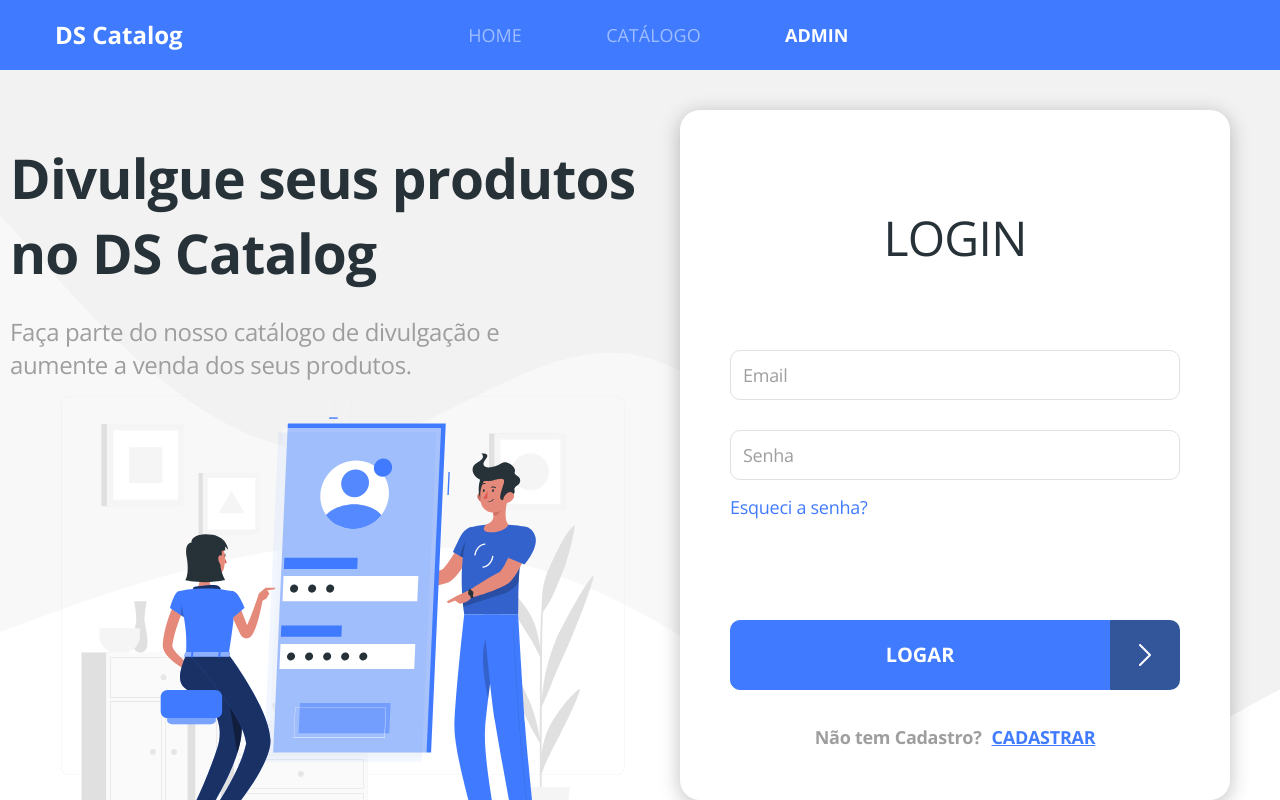
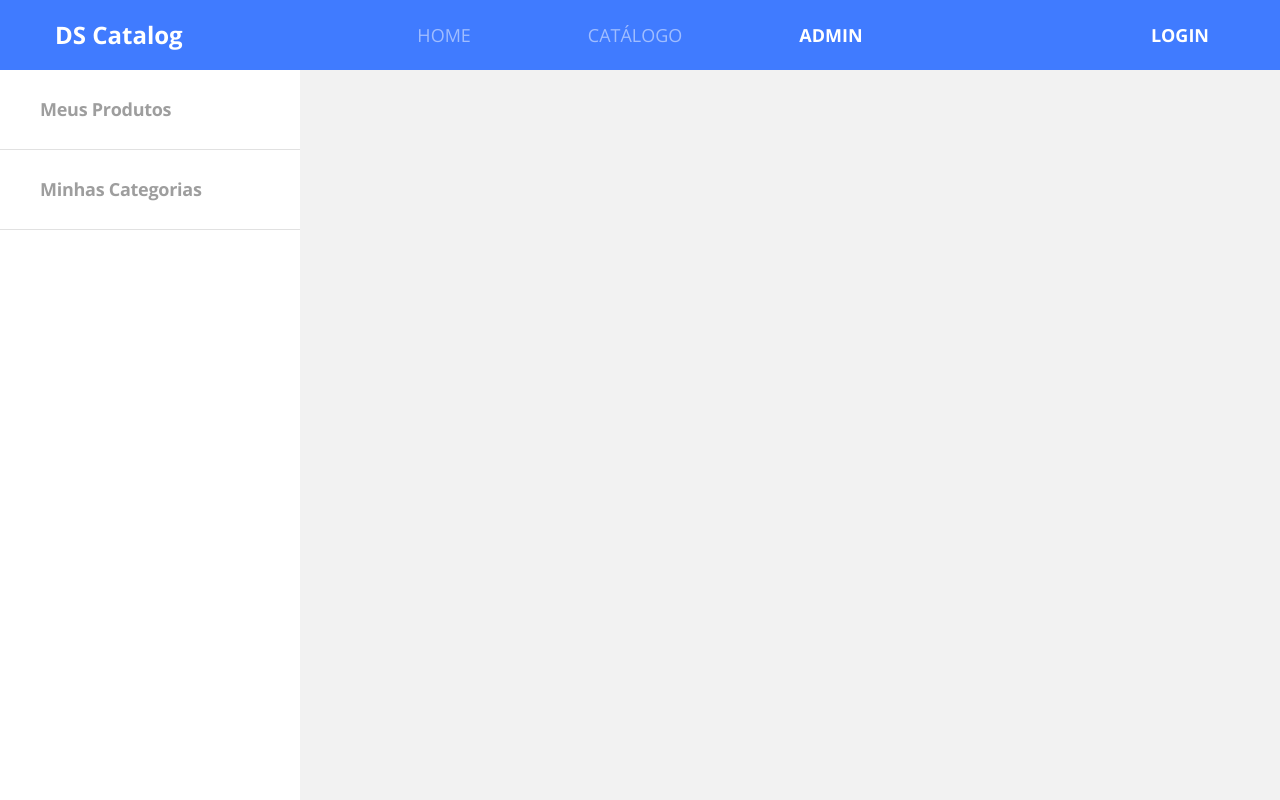
Before and after one commit to raphaelfontoura/dscatalog-bootcamp, a React (Create React App) app in the folder front-web/: page /admin/auth/login in a window 1280 px wide. Shown: the top 800 px of the page. Built offline with nearby package versions, Linux system fonts and the light colour scheme.

Commit message:
finish login/logout layout

```diff
--- a/front-web/src/Routes.tsx
+++ b/front-web/src/Routes.tsx
@@ -21,8 +21,8 @@
             <Route path="/products/:productId">
                 <ProductDetails />
             </Route>
-            <Redirect from="/admin/auth" to="/admin/auth/login" exact />
-            <Route path="/admin/auth">
+            <Redirect from="/auth" to="/auth/login" exact />
+            <Route path="/auth">
                 <Auth />
             </Route>
             <Redirect from="/admin" to="/admin/products" exact />
--- a/front-web/src/core/components/Navbar/index.tsx
+++ b/front-web/src/core/components/Navbar/index.tsx
@@ -1,30 +1,66 @@
-import React from "react";
-import { Link, NavLink } from "react-router-dom";
-import "./styles.scss";
+import './styles.scss';
 
-const Navbar = () => (
+import { getAccessTokenDecoded, logout } from 'core/utils/auth';
+import React, { useEffect, useState } from 'react';
+import { Link, NavLink, useLocation } from 'react-router-dom';
+
+const Navbar = () => {
+
+    const [currentUser, setCurrentUser] = useState('');
+    const location = useLocation();
+
+    useEffect(() => {
+        const currentUserData = getAccessTokenDecoded();
+        setCurrentUser(currentUserData.user_name);
+    }, [location]);
+
+    const handleLogout = (event: React.MouseEvent<HTMLAnchorElement, MouseEvent>) => {
+        event.preventDefault();
+        logout();
+    }
+
+    return (
         <nav className="row bg-primary main-nav">
-        <div className="col-2">
+            <div className="col-3">
                 <Link to="/" className="nav-logo-text">
                     <h4>DS Catalog</h4>
                 </Link>
             </div>
-        <div className="col-6 offset-2">
+            <div className="col-6">
                 <ul className="main-menu">
                     <li>
                         {/* activeClassName default é 'active'. Pode ser customizado com activeClassName */}
-                    <NavLink to="/" activeClassName="active" exact>HOME</NavLink>
+                        <NavLink className="nav-link" to="/" activeClassName="active" exact>HOME</NavLink>
                     </li>
                     <li>
-                    <NavLink to="/products">CATÁLOGO</NavLink>
+                        <NavLink className="nav-link" to="/products">CATÁLOGO</NavLink>
                     </li>
                     <li>
-                    <NavLink to="/admin">ADMIN</NavLink>
+                        <NavLink className="nav-link" to="/admin">ADMIN</NavLink>
                     </li>
                 </ul>
             </div>
+            <div className="col-3 text-right">
+                {currentUser && (
+                    <>
+                        {currentUser}
+                        <a
+                            href="#logout"
+                            className="nav-link active d-inline"
+                            onClick={handleLogout}>
+                            LOGOUT
+                        </a>
+                    </>
+                )}
+                {!currentUser && (
+                    <Link to="/auth/login" className="nav-link active">
+                        LOGIN
+                    </Link>
+                )}
+            </div>
 
         </nav>
-);
+    )
+};
 
 export default Navbar;
--- a/front-web/src/core/components/Navbar/styles.scss
+++ b/front-web/src/core/components/Navbar/styles.scss
@@ -3,20 +3,28 @@
     color: white;
     align-items: center;
     padding-left: 40px;
+    padding-right: 40px;
     margin-left: 0;
     margin-right: 0;
 
 }
+
 .nav-logo-text {
     color: white;
 }
 
 .main-menu {
     display: flex;
+    justify-content: center;
+
+    li:nth-child(2) {
+        margin-left: 85px;
+        margin-right: 85px;
+    }
+}
+
+.nav-link {
     font-size: 18px;
-    width: 380px;
-    justify-content: space-between;
-    a {
     font-style: normal;
     color: rgba(255, 255, 255, 0.5);
 
@@ -28,4 +36,3 @@
         color: #FFF;
     }
 }
-}
--- a/front-web/src/core/components/Routes/PrivateRoute.tsx
+++ b/front-web/src/core/components/Routes/PrivateRoute.tsx
@@ -18,7 +18,7 @@
           return (
             <Redirect
               to={{
-                pathname: "/admin/auth/login",
+                pathname: "/auth/login",
                 state: { from: location }
               }}
             />
--- a/front-web/src/core/utils/auth.ts
+++ b/front-web/src/core/utils/auth.ts
@@ -1,4 +1,5 @@
 import jwtDecode from "jwt-decode";
+import history from "./history";
 
 export const CLIENT_ID = "dscatalog";
 export const CLIENT_SECRET = "dscatalog123";
@@ -16,7 +17,7 @@
 
 type AccessToken = {
   exp: number;
-  username: string;
+  user_name: string;
   authorities: Role[];
 };
 
@@ -57,3 +58,8 @@
   const { authorities } = getAccessTokenDecoded();
   return routeRoles.some((role) => authorities?.includes(role));
 };
+
+export const logout = () => {
+  localStorage.removeItem('authData');
+  history.replace('/auth/login');
+}
--- a/front-web/src/core/utils/request.ts
+++ b/front-web/src/core/utils/request.ts
@@ -1,7 +1,7 @@
-import axios, { Method } from "axios";
-import { CLIENT_ID, CLIENT_SECRET, getSessionData } from "./auth";
+import axios, { Method } from 'axios';
 import qs from 'qs';
-import history from "./history";
+
+import { CLIENT_ID, CLIENT_SECRET, getSessionData, logout } from './auth';
 
 type RequestParams = {
   method?: Method;
@@ -9,12 +9,12 @@
   data?: object | string;
   params?: object;
   headers?: object;
-}
+};
 
 type LoginData = {
   username: string;
   password: string;
-}
+};
 
 const BASE_URL = "http://localhost:8080"; //url to local port app and proxy on package.json will be translate to localhost:8080
 
@@ -22,42 +22,58 @@
   (response) => response,
   (error) => {
     if (error.response.status === 401) {
-            history.push("/admin/auth/login");
+      logout();
     }
     return Promise.reject(error);
   }
-)
+);
 
-export const makeRequest = ({ method = "GET", url, data, params, headers }:RequestParams) => {
+export const makeRequest = ({
+  method = "GET",
+  url,
+  data,
+  params,
+  headers,
+}: RequestParams) => {
   return axios({
     method,
     url: `${BASE_URL}${url}`,
     data,
     params,
-        headers
+    headers,
   });
-}
+};
 
-export const makePrivateRequest = ({ method = "GET", url, data, params }: RequestParams) => {
+export const makePrivateRequest = ({
+  method = "GET",
+  url,
+  data,
+  params,
+}: RequestParams) => {
   const sessionData = getSessionData();
 
   const headers = {
-        'Authorization': `Bearer ${sessionData.access_token}`
-    }
+    Authorization: `Bearer ${sessionData.access_token}`,
+  };
 
   return makeRequest({ method, url, data, params, headers });
-}
+};
 
 export const makeLogin = (loginData: LoginData) => {
   const token = `${CLIENT_ID}:${CLIENT_SECRET}`;
 
   const headers = {
     Authorization: `Basic ${window.btoa(token)}`,
-        'Content-Type': 'application/x-www-form-urlencoded',
-    }
+    "Content-Type": "application/x-www-form-urlencoded",
+  };
 
-    const payload = qs.stringify({ ...loginData, grant_type: 'password' });
+  const payload = qs.stringify({ ...loginData, grant_type: "password" });
   // const payload = `username=${loginData.username}&password=${loginData.password}&grant_type=password`
 
-    return makeRequest({ url: '/oauth/token', data: payload, method: 'POST', headers: headers });
-}
+  return makeRequest({
+    url: "/oauth/token",
+    data: payload,
+    method: "POST",
+    headers: headers,
+  });
+};
--- a/front-web/src/pages/Auth/Components/Login/index.tsx
+++ b/front-web/src/pages/Auth/Components/Login/index.tsx
@@ -96,7 +96,7 @@
           )}
         </div>
 
-        <Link to="/admin/auth/recover" className="login-link-recover">
+        <Link to="/auth/recover" className="login-link-recover">
           Esqueci a senha?
         </Link>
         <div className="login-submit">
@@ -105,7 +105,7 @@
         </div>
         <div className="text-center">
           <span className="not-register">Não tem Cadastro?</span>
-          <Link to="/admin/auth/register" className="login-link-register">CADASTRAR</Link>
+          <Link to="/auth/register" className="login-link-register">CADASTRAR</Link>
         </div>
       </form>
     </AuthCard>
--- a/front-web/src/pages/Auth/index.tsx
+++ b/front-web/src/pages/Auth/index.tsx
@@ -18,13 +18,13 @@
       </div>
       <div className="auth-content">
         <Switch>
-          <Route path="/admin/auth/login">
+          <Route path="/auth/login">
             <Login />
           </Route>
-          <Route path="/admin/auth/register">
+          <Route path="/auth/register">
             <h1>cadastro</h1>
           </Route>
-          <Route path="/admin/auth/recover">
+          <Route path="/auth/recover">
             <h1>Recuperar</h1>
           </Route>
         </Switch>
```
Lines whose indentation alone changed are shown as unchanged.
